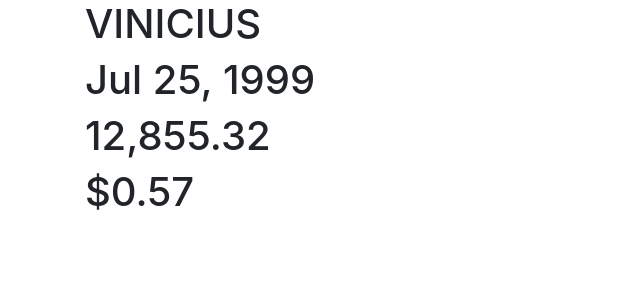
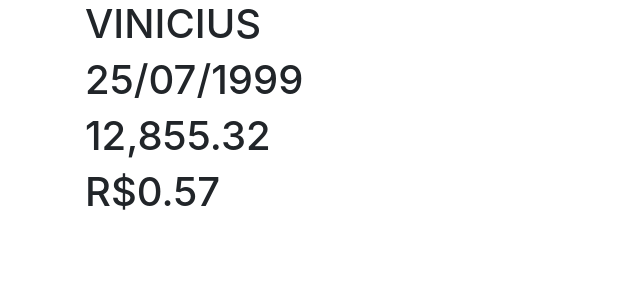
Before and after one commit to rochaskingdom/angular-fundamentos, an Angular app: page / in a window 1280 px wide. Shown: the top 300 px of the page, without its empty margins (0-640 px from the left). Built offline with nearby package versions, Linux system fonts and the light colour scheme.

Commit message:
Passando parâmetros para pipes

```diff
--- a/src/app/conhecendo-pipes/conhecendo-pipes.component.html
+++ b/src/app/conhecendo-pipes/conhecendo-pipes.component.html
@@ -1,6 +1,6 @@
 <div class="container">
   <h1>{{nome | uppercase}}</h1>
-  <h1>{{dataAniversario | date}}</h1>
-  <h1>{{preco | number}}</h1>
-  <h1>{{troco | currency}}</h1>
+  <h1>{{dataAniversario | date:'dd/MM/y'}}</h1>
+  <h1>{{preco | number:'1.2-2'}}</h1>
+  <h1>{{troco | currency:'BRL':true:'1.2-2'}}</h1>
 </div>
```
